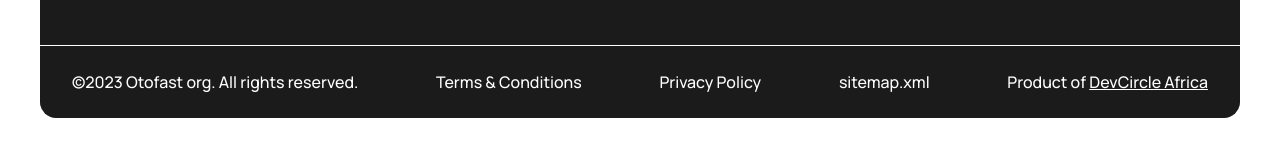
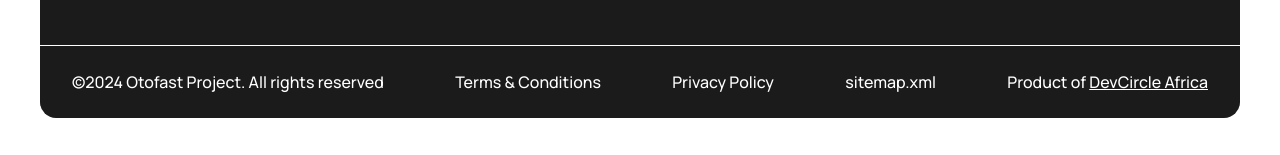
Before and after one commit to Lupleg-dev/LuplegBlog, a Next.js app: page /privacy-policy in a window 1280 px wide. Shown: the part 4975-5130 px from the top of the page. Built offline with nearby package versions, Linux system fonts and the light colour scheme.

Commit message:
updated the footer

```diff
--- a/src/components/Footer/index.js
+++ b/src/components/Footer/index.js
@@ -77,7 +77,7 @@ const Footer = () => {
 
       <div className="w-full  mt-16 md:mt-24 relative font-medium border-t border-solid border-light py-6 px-8 flex  flex-col md:flex-row items-center justify-between">
         <span className="text-center">
-          &copy;2023 Otofast org. All rights reserved.
+          &copy;2024 Otofast Project. All rights reserved
         </span>
         <Link
           href="/terms-and-condition"
```
Also changed, not shown: 2 other files (tests, documents, lock files or other folders).
